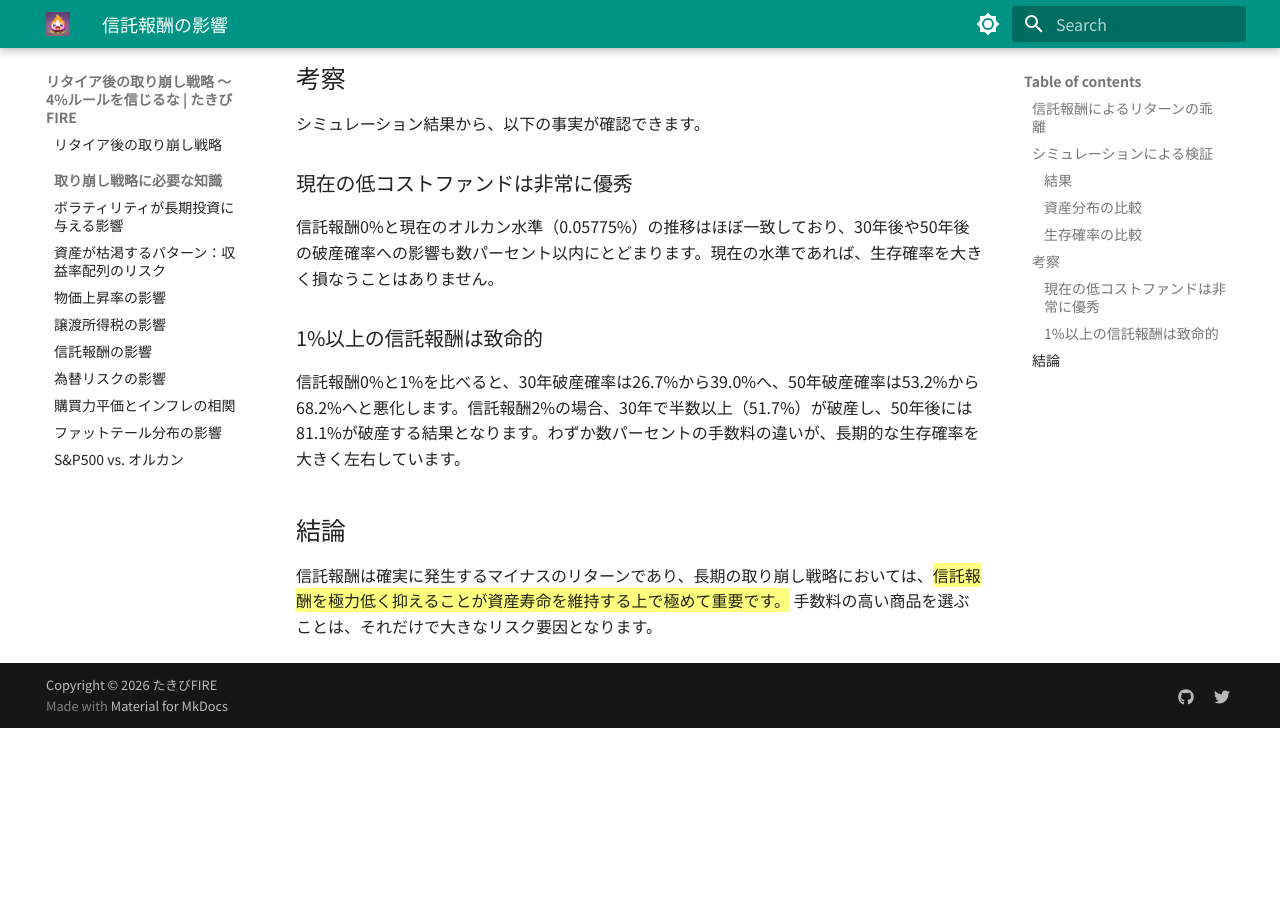
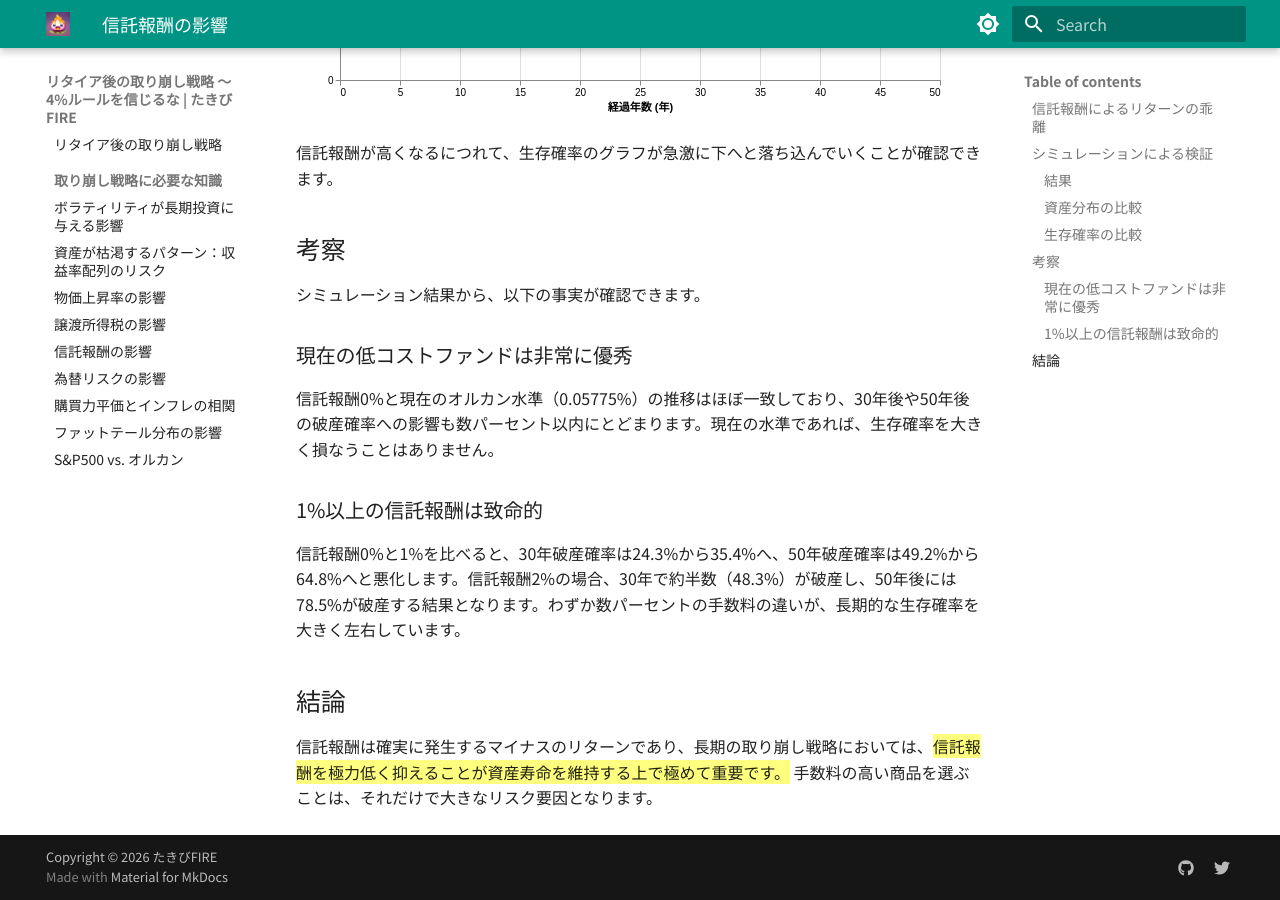
Before and after one commit to TakibiFire/JapaneseTrinityStudy, an MkDocs documentation site: the page built from docs/trust_fee.md, in a window 1280 px wide and 900 px high, scrolled down 3007 px. Built offline with MkDocs 1.6.1 and Material for MkDocs 9.7.7, drawn with Linux system fonts in a browser that asks for light colours; before the commit the page ends 3735 px from its top, so only the background shows below that; some of the changed text lies outside the part shown.

Commit message:
Update CPI to 1.77% in trust fee simulation

```diff
--- a/docs/data/trust_fee/result.md
+++ b/docs/data/trust_fee/result.md
@@ -1,7 +1,7 @@
 |                  |   下位1% (だいぶ運が悪い) |   下位10% (運が悪い) |   下位25% (やや不運) |   中央値 (普通) |   上位25% (やや幸運) |   上位10% (運が良い) |   10年破産確率 (%) |   20年破産確率 (%) |   30年破産確率 (%) |   40年破産確率 (%) |   50年破産確率 (%) |
 |:-----------------|-----------------:|---------------:|---------------:|-----------:|---------------:|---------------:|--------------:|--------------:|--------------:|--------------:|--------------:|
-| 1. 信託報酬=0%       |            0.0億円 |          0.0億円 |          0.0億円 |      0.0億円 |          6.7億円 |         19.6億円 |          0.0% |          5.6% |         26.7% |         43.8% |         53.2% |
-| 2. 信託報酬=0.05775% |            0.0億円 |          0.0億円 |          0.0億円 |      0.0億円 |          6.3億円 |         18.7億円 |          0.0% |          5.8% |         27.4% |         44.6% |         54.1% |
-| 3. 信託報酬=0.1133%  |            0.0億円 |          0.0億円 |          0.0億円 |      0.0億円 |          5.9億円 |         17.8億円 |          0.0% |          6.0% |         27.9% |         45.4% |         55.1% |
-| 4. 信託報酬=1%       |            0.0億円 |          0.0億円 |          0.0億円 |      0.0億円 |          1.5億円 |          8.2億円 |          0.0% |          9.7% |         39.0% |         58.0% |         68.3% |
-| 5. 信託報酬=2%       |            0.0億円 |          0.0億円 |          0.0億円 |      0.0億円 |          0.0億円 |          2.6億円 |          0.0% |         15.6% |         51.7% |         71.7% |         81.1% |
+| 1. 信託報酬=0%       |            0.0億円 |          0.0億円 |          0.0億円 |      0.1億円 |          7.6億円 |         20.9億円 |          0.0% |          4.8% |         24.3% |         40.1% |         49.2% |
+| 2. 信託報酬=0.05775% |            0.0億円 |          0.0億円 |          0.0億円 |      0.0億円 |          7.2億円 |         20.0億円 |          0.0% |          5.0% |         24.8% |         41.1% |         50.0% |
+| 3. 信託報酬=0.1133%  |            0.0億円 |          0.0億円 |          0.0億円 |      0.0億円 |          6.8億円 |         19.2億円 |          0.0% |          5.1% |         25.5% |         42.0% |         51.2% |
+| 4. 信託報酬=1%       |            0.0億円 |          0.0億円 |          0.0億円 |      0.0億円 |          2.1億円 |          9.2億円 |          0.0% |          8.3% |         35.4% |         54.6% |         64.8% |
+| 5. 信託報酬=2%       |            0.0億円 |          0.0億円 |          0.0億円 |      0.0億円 |          0.0億円 |          3.2億円 |          0.0% |         13.9% |         48.3% |         68.4% |         78.5% |
--- a/docs/trust_fee.md
+++ b/docs/trust_fee.md
@@ -23,7 +23,7 @@
     * 初期資産: 1億円
     * 投資先: オルカン（期待リターン7%、ボラティリティ15%）に100%投資
     * 取り崩し額: 毎年400万円
-    * 物価上昇率: 2%固定
+    * 物価上昇率: 1.77%固定
     * 譲渡所得税: 20.315%を計算する
 
 この基本設定に対して、信託報酬のみを以下の5つのパターンに変化させて比較します。
@@ -69,7 +69,7 @@
 
 ### 1%以上の信託報酬は致命的
 
-信託報酬0%と1%を比べると、30年破産確率は26.7%から39.0%へ、50年破産確率は53.2%から68.2%へと悪化します。信託報酬2%の場合、30年で半数以上（51.7%）が破産し、50年後には81.1%が破産する結果となります。わずか数パーセントの手数料の違いが、長期的な生存確率を大きく左右しています。
+信託報酬0%と1%を比べると、30年破産確率は24.3%から35.4%へ、50年破産確率は49.2%から64.8%へと悪化します。信託報酬2%の場合、30年で約半数（48.3%）が破産し、50年後には78.5%が破産する結果となります。わずか数パーセントの手数料の違いが、長期的な生存確率を大きく左右しています。
 
 ## 結論
 
```
Also changed, not shown: docs/index.md (+1 -1 lines), docs/imgs/trust_fee/trust_fee_comp_distribution.svg, docs/imgs/trust_fee/trust_fee_comp_survival.svg, 1 other file.
